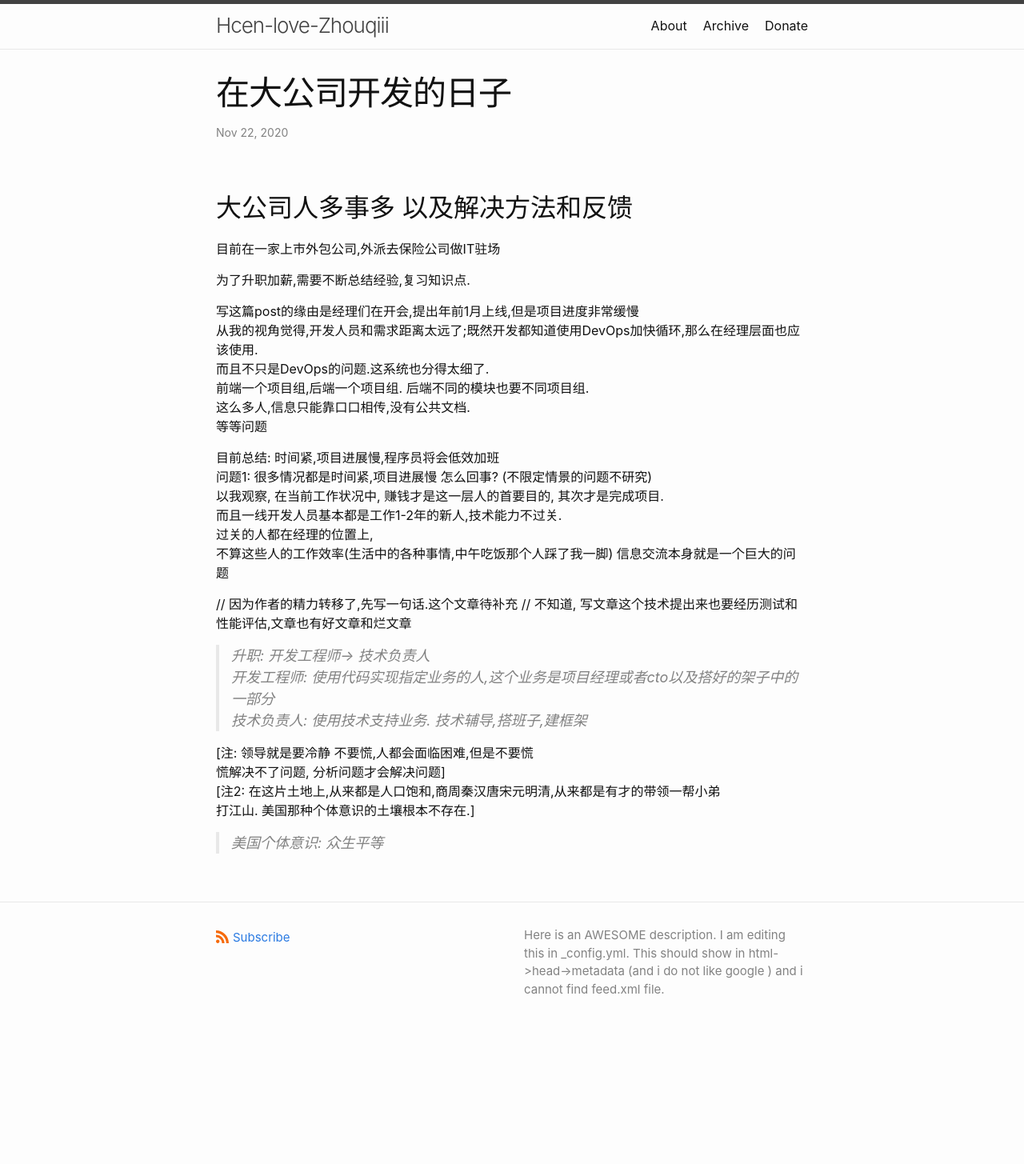
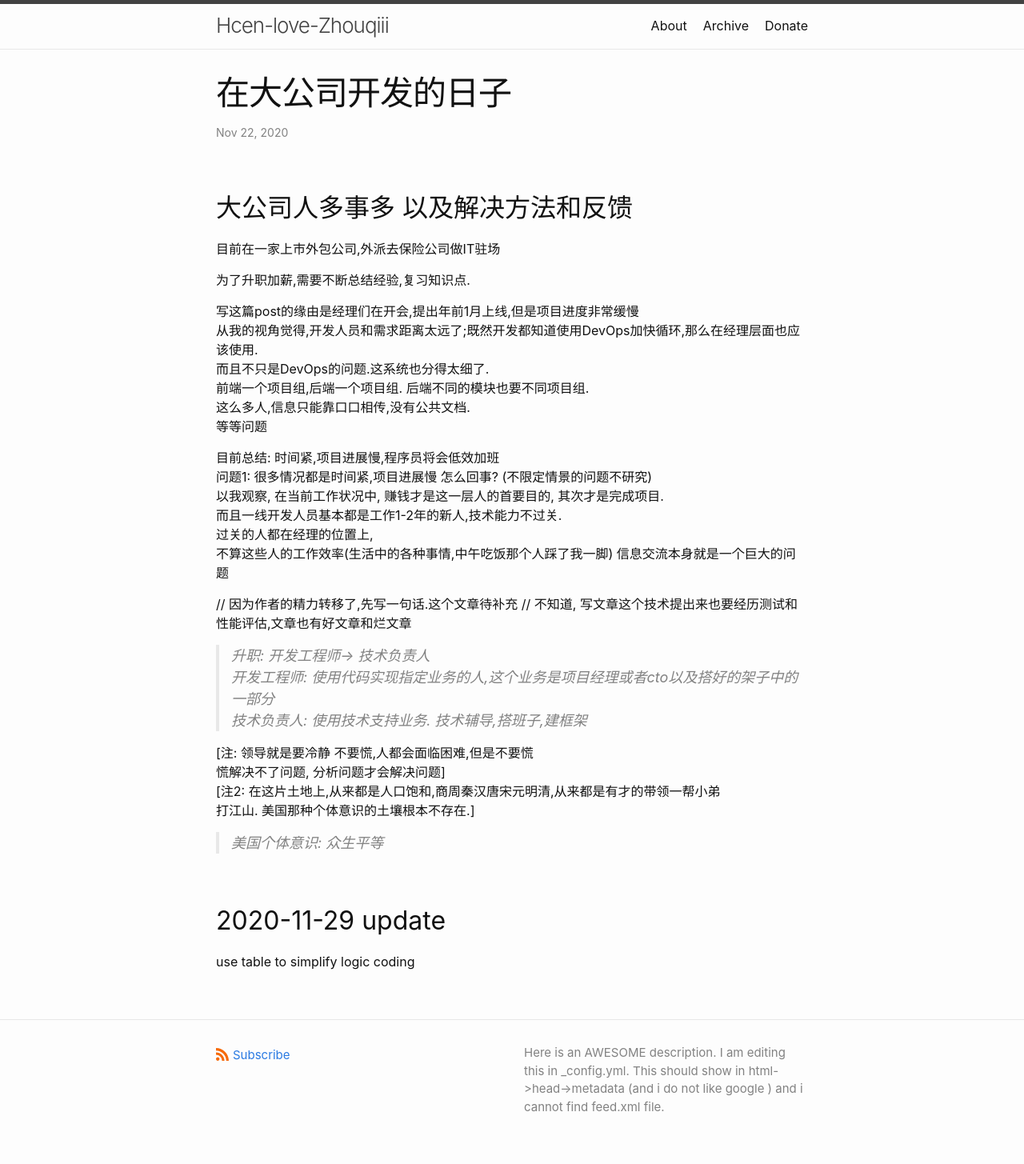
Before and after one commit to hcen1997/hcen1997.github.io, a Jekyll site: the page built from _posts/2020-11-22-在大公司开发的日子.md, in a window 1280 px wide. Shown: the whole page at 80% size. Built offline with Jekyll 4.4.1, drawn with Linux system fonts in a browser that asks for light colours; comment, search, counter and statistics services are not loaded; before the commit the page ends 1308 px from its top, so only the background shows below that.

Commit message:
update programing dao

```diff
--- a/_posts/2020-11-22-在大公司开发的日子.md
+++ b/_posts/2020-11-22-在大公司开发的日子.md
@@ -34,3 +34,6 @@ layout: post
 [注2: 在这片土地上,从来都是人口饱和,商周秦汉唐宋元明清,从来都是有才的带领一帮小弟
 打江山. 美国那种个体意识的土壤根本不存在.]
 > 美国个体意识: 众生平等
+
+## 2020-11-29 update
+use table to simplify logic coding
```
